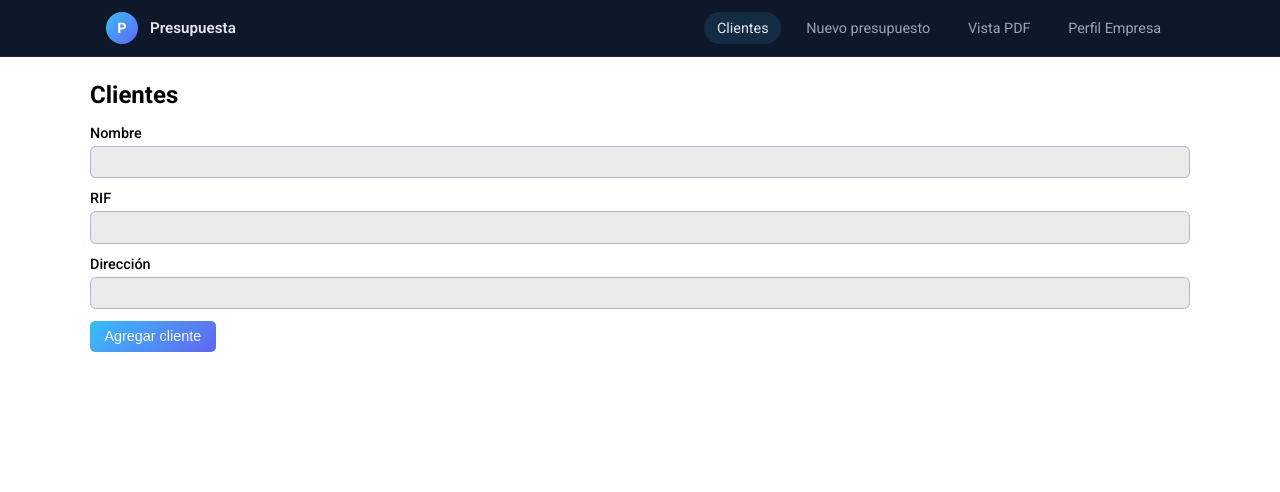
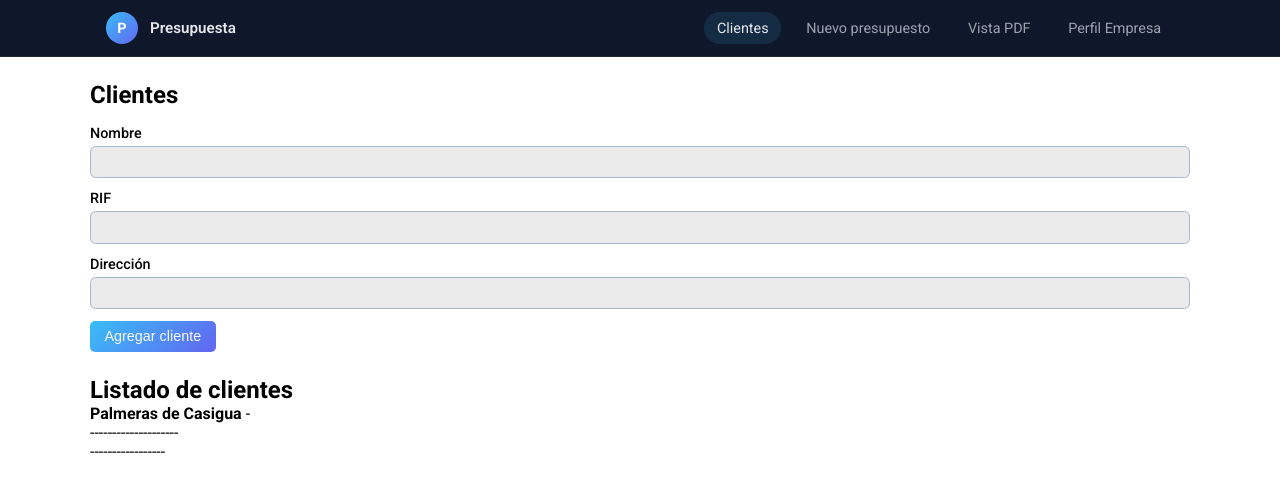
Before and after one commit to Pedrogj/Budget-generator-app, a React (Vite) app: page /clients in a window 1280 px wide. Shown: the top 492 px of the page. Built offline with nearby package versions, Linux system fonts and the light colour scheme; what @react-pdf/renderer would draw is missing.

Commit message:
Edit ClientPage component

```diff
--- a/src/pages/ClientsPage/ClientsPage.tsx
+++ b/src/pages/ClientsPage/ClientsPage.tsx
@@ -1,24 +1,65 @@
+import { useForm } from 'react-hook-form';
+import { useQuote } from '../../context/QuoteContext';
+import type { ClientInfo } from '../../types/types';
+
+interface ClientFormValues {
+  name: string;
+  rif: string;
+  address: string;
+}
+
 export const ClientsPage = () => {
+  const { clients, addClient } = useQuote();
+
+  const { register, handleSubmit, reset } = useForm<ClientFormValues>({
+    defaultValues: {
+      name: '',
+      rif: '',
+      address: '',
+    },
+  });
+
+  const onSubmit = (data: ClientFormValues) => {
+    addClient(data);
+    reset();
+  };
+
   return (
     <div className="page">
       <h1>Clientes</h1>
-      <form>
+      <form onSubmit={handleSubmit(onSubmit)}>
         <div className="section">
           <label>
             <span>Nombre</span>
-            <input type="text" />
+            <input {...register('name', { required: true })} />
           </label>
           <label>
             <span>RIF</span>
-            <input type="text" />
+            <input {...register('rif', { required: true })} />
           </label>
           <label>
             <span>Dirección</span>
-            <input type="text" />
+            <input {...register('address', { required: true })} />
           </label>
-          <button>Agregar cliente</button>
+          <button type="submit">Agregar cliente</button>
         </div>
       </form>
+
+      <div className="section">
+        <h2>Listado de clientes</h2>
+        {clients.length === 0 ? (
+          <p>No hay clientes, empieza creando</p>
+        ) : (
+          <>
+            {clients.map((client: ClientInfo) => (
+              <div key={client.id}>
+                <strong>{client.name}</strong> - <p>{client.rif}</p>
+                <p>{client.address}</p>
+              </div>
+            ))}
+          </>
+        )}
+      </div>
     </div>
   );
 };
```
